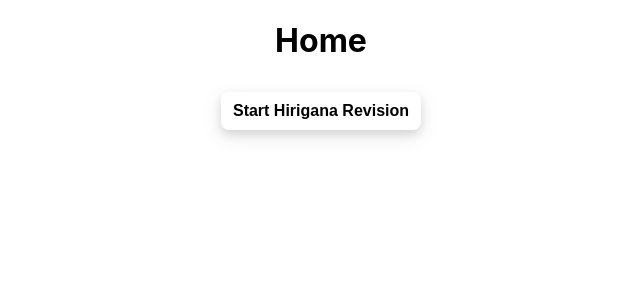
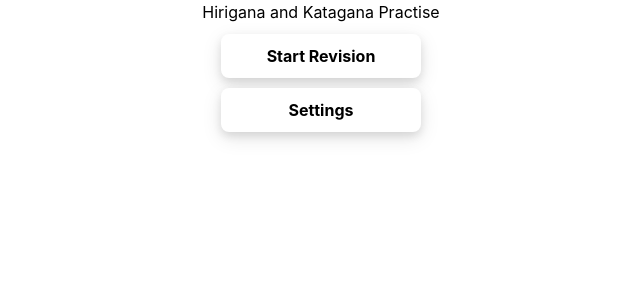
Before and after one commit to Sing-Kai/kana-app, a React (Create React App) app in the folder kana-client/: page / in a window 1280 px wide. Shown: the top 300 px of the page, without its empty margins (319-959 px from the left). Built offline with nearby package versions, Linux system fonts and the light colour scheme.

Commit message:
installed tailwind

```diff
--- a/kana-client/package.json
+++ b/kana-client/package.json
@@ -38,5 +38,8 @@
       "last 1 firefox version",
       "last 1 safari version"
     ]
+  },
+  "devDependencies": {
+    "tailwindcss": "^3.2.7"
   }
 }
--- a/kana-client/src/index.css
+++ b/kana-client/src/index.css
@@ -1,3 +1,7 @@
+@tailwind base;
+@tailwind components;
+@tailwind utilities;
+
 body {
   margin: 0;
   font-family: -apple-system, BlinkMacSystemFont, 'Segoe UI', 'Roboto', 'Oxygen',
--- a/kana-client/src/pages/Home.js
+++ b/kana-client/src/pages/Home.js
@@ -12,16 +12,19 @@ export default class Home extends Component {
   render() {
     return (
       <div>
-        <h1>Home</h1>
+        <div>
+          <h1>Hirigana and Katagana Practise</h1>
+        </div>
+        <div>
           <Link to='/quiz'>
-            <Button>Start Hirigana Revision</Button>
+            <Button>Start Revision</Button>
           </Link>
-
-          {/* <div>
-            <Link to='/settings'>
-              <Button>Settings</Button>
-            </Link>
-          </div> */}
+        </div>
+        <div>
+          <Link to='/settings'>
+            <Button>Settings</Button>
+          </Link>
+        </div>
       </div>
     )
   }
--- /dev/null
+++ b/kana-client/tailwind.config.js
@@ -0,0 +1,8 @@
+/** @type {import('tailwindcss').Config} */
+module.exports = {
+  content: ["./src/**/*.{html,js}"],
+  theme: {
+    extend: {},
+  },
+  plugins: [],
+}
```
Also changed, not shown: 1 other file (tests, documents, lock files or other folders).
